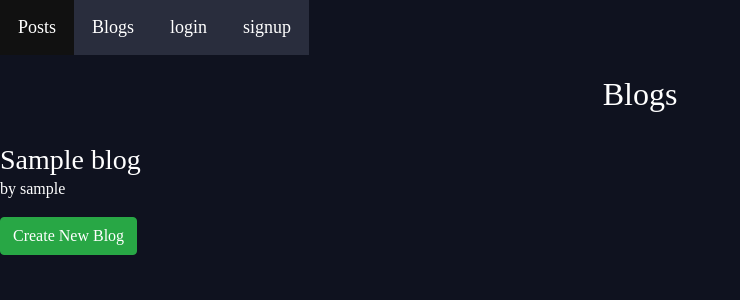
After one commit to bluex4556/Social-Networking-Site, a Django app: template social/templates/social/blog_list.html in a window 1280 px wide. The commit adds this page. Shown: the top 300 px of the page, without its empty margins (0-740 px from the left). Run offline with Django 3.2, Linux system fonts and the light colour scheme; the template is opened without the code that fills it: most values are stand-ins (such as "Sample title", 1, 10 or a date in 2020); some libraries are stand-ins or nearby versions.

Commit message:
added blogs, changed nav bar

```diff
--- /dev/null
+++ b/social/templates/social/blog_list.html
@@ -0,0 +1,18 @@
+{% extends "basegeneric.html" %}
+{% block content %}
+  <h2 class="title">Blogs</h2>
+  <div class="blogs">
+  {% if object_list %}
+    {% for blog in object_list %}
+        <div class="bloglist">
+          <h3> <a href= "{% url 'social:bloghome' blog_id=blog.id%}">{{ blog.blogname }}</a> </h3>
+          <p>by {{blog.user.username}}</p>
+        </div>
+    {% endfor %}
+
+  {% else %}
+    <p>No posts are available.</p>
+  {% endif %}
+  <a href="{% url 'social:blog_create' %}" class="btn btn-success">Create New Blog</a>
+  </div>
+{% endblock %}
--- a/social/templates/social/blogdetail.html
+++ b/social/templates/social/blogdetail.html
@@ -1,6 +1,6 @@
 {% extends "basegeneric.html" %}
 {% block content %}
     <h1>{{ posts.title }}</h1>
-    <p>{{post.body}}</p>
-    <p>{{post.pub_date}}</p>
+    <p>{{posts.body}}</p>
+    <p>{{posts.pub_date}}</p>
 {% endblock %}
--- a/social/templates/social/bloghome.html
+++ b/social/templates/social/bloghome.html
@@ -14,6 +14,7 @@
   {%else%}
     <p>no intrests</p>
   {%endif%}
+  <a href="{% url 'social:blogtags_create' blog_id=blogs.id %}" class="btn btn-success">Add tag</a>
   <p>Posts</p>
   {% if latest_posts_list %}
     <ul>
@@ -21,7 +22,8 @@
         <li><a href="/social/blog/posts/{{ blogpost.id }}/">{{ blogpost.title }}</a></li>
     {% endfor %}
     </ul>
-{% else %}
+  {% else %}
     <p>No posts are available.</p>
-{% endif %}
+  {% endif %}
+  <a href="{% url 'social:blogpost_create' blog_id=blogs.id %}" class="btn btn-success">Create New BlogPost</a>
 {% endblock %}
--- a/social/urls.py
+++ b/social/urls.py
@@ -5,20 +5,26 @@ app_name = 'social'
 
 urlpatterns= [
     path('',views.index,name='index'),
+
     path('create/post', views.post_create, name= 'createpost'),
     path('create/<int:posts_id>/comment', views.comment_create, name= 'comment_create'),
     path(r'create/<int:blog_id>/blogpost/', views.blogpost_create, name= 'blogpost_create'),
     path('create/blog/',views.blog_create, name= 'blog_create'),
     path('create/<int:blog_id>/tags/', views.blogtags_create, name= 'blogtags_create'),
+
     path(r'profile/me', views.UserProfileView,name='profileview'),
     path(r'profile/<int:user_id>', views.OtherUserProfileView,name='profileview'),
     path('profile/me/update', views.ProfileUpdateView.as_view(), name='ProfileUpdate'),
     path(r'connect/<str:operation>/<int:pk>/', views.change_friends, name='change_friends'), #operation= add or remove
+
     path('posts/', views.posthome,name= 'posthome'),
     path('posts/<int:posts_id>/', views.detail, name='detail'),
+
     path('blog/<int:blog_id>/',views.bloghome,name='bloghome'),
     path('blog/posts/<int:blogpost_id>/', views.blogposts, name='blogpost_detail'),
+
     path('comunity/<int:comunity_id>',views.comunityhome, name = 'comunityhome'),
     path('related/', views.related, name= 'related'),
+    path('blog/', views.BlogListView.as_view(), name = 'BlogListView'),
 
 ]
--- a/templates/basegeneric.html
+++ b/templates/basegeneric.html
@@ -15,20 +15,24 @@
     <nav>
       <ul>
         <li><a href="{% url 'social:posthome' %}">Posts</a></li>
+        <li><a href="{% url 'social:BlogListView' %}">Blogs</a></li>
+        {% if user.is_authenticated %}
           <li> <a href="{% url 'social:profileview'%}">Profile</a></li>
+          <li> <a href="{% url 'social:related' %}">Related</a></li>
           <div class="right-button">
-        {% if user.is_authenticated %}
             <li>
               <form class="logout-link" action="{%url 'accounts:logout' %}" method="post">
                 {% csrf_token %}
                 <button type="submit">Logout</button>
               </form>
             </li>
+          </div>
         {% else %}
+          <div class="right-button">
             <li> <a href="{% url 'accounts:login'%}"> login </a> </li>
             <li> <a href="{% url 'accounts:signup'%}"> signup </a> </li>
+          </div>
         {% endif %}
-        </div>
       </ul>
     </nav>
   </header>
```
Also changed, not shown: social/views.py (+7 -6 lines), db.sqlite3. Lines whose indentation alone changed are shown as unchanged.
